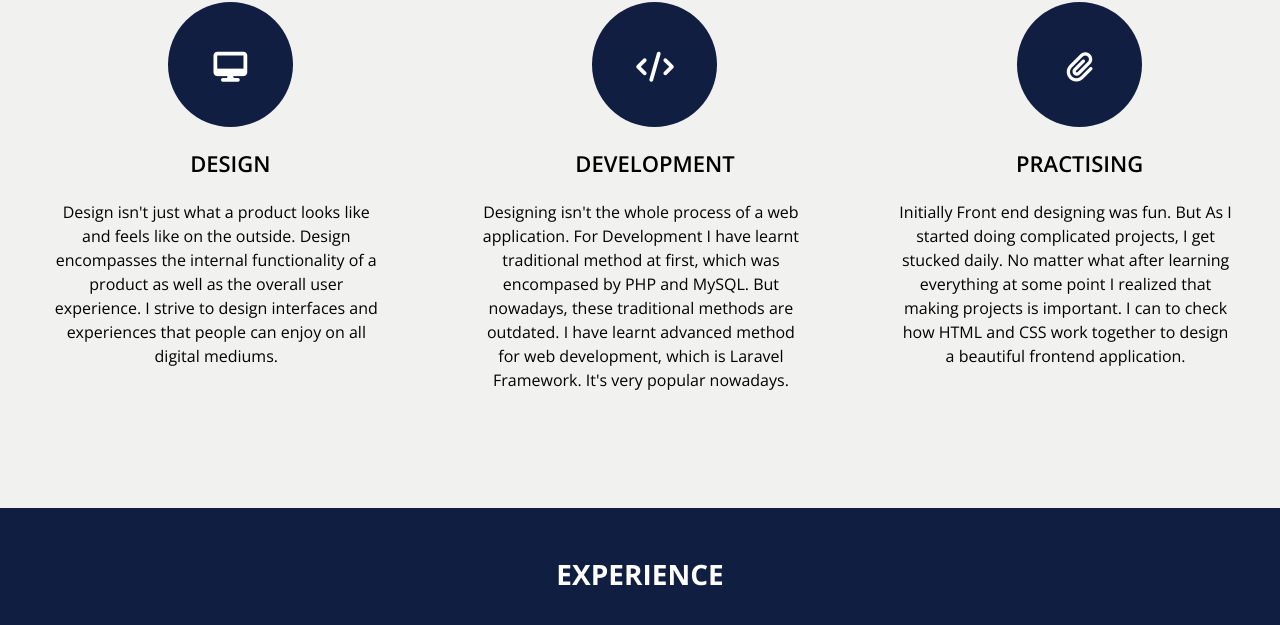
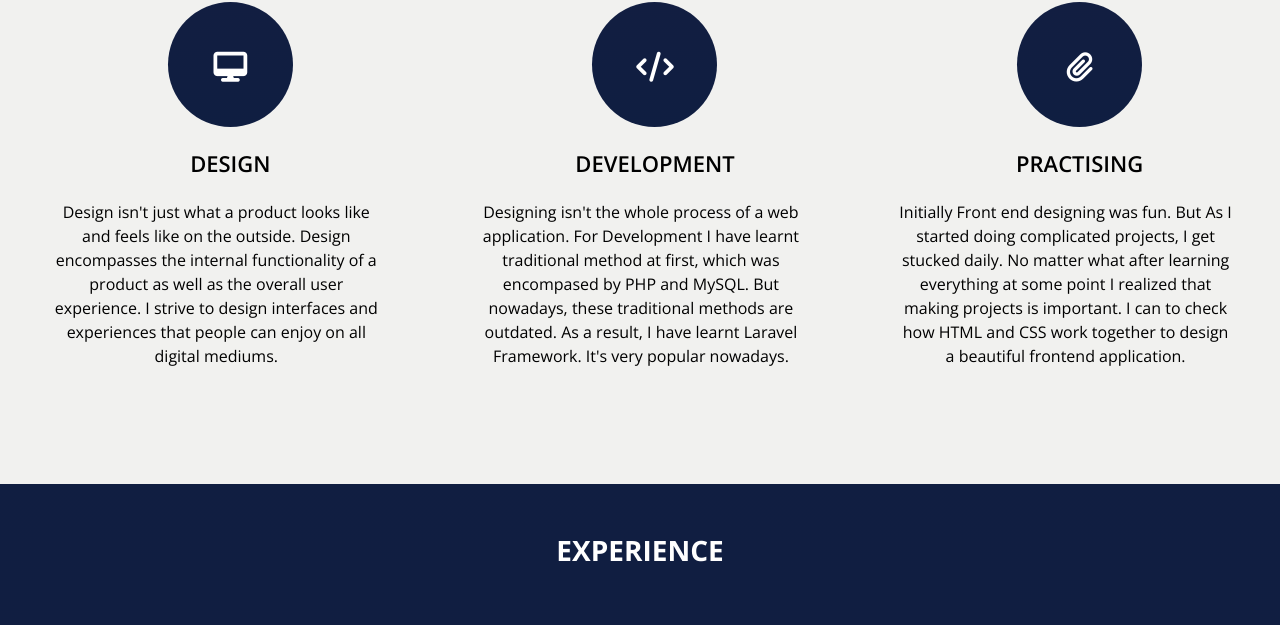
Before and after one commit to Israt-svg/Portfolio, a plain HTML site: page index.html in a window 1280 px wide. Shown: the part 813-1438 px from the top of the page. Drawn offline with nearby package versions, Linux system fonts and the light colour scheme; a script that the page names is missing.

Commit message:
Update index.html

```diff
--- a/index.html
+++ b/index.html
@@ -154,8 +154,8 @@
               </div>
               <div class="service-descp">
                 <P>Designing isn't the whole process of a web application. For Development I have learnt traditional method
-                  at first, which was encompased by PHP and MySQL. But nowadays, these traditional methods are outdated. I have learnt
-                   advanced method for web development, which is Laravel Framework. It's very popular nowadays.
+                  at first, which was encompased by PHP and MySQL. But nowadays, these traditional methods are outdated. As a result, I have learnt
+                  Laravel Framework. It's very popular nowadays.
                    </P>
               </div>
             </div>
```
